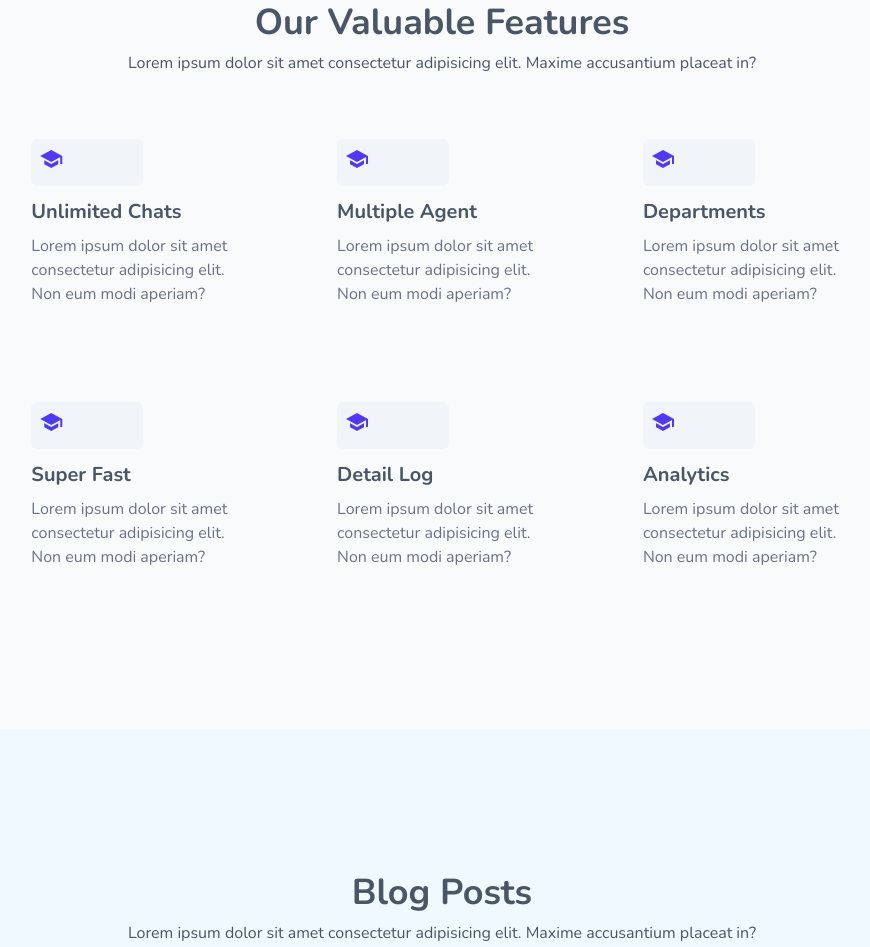
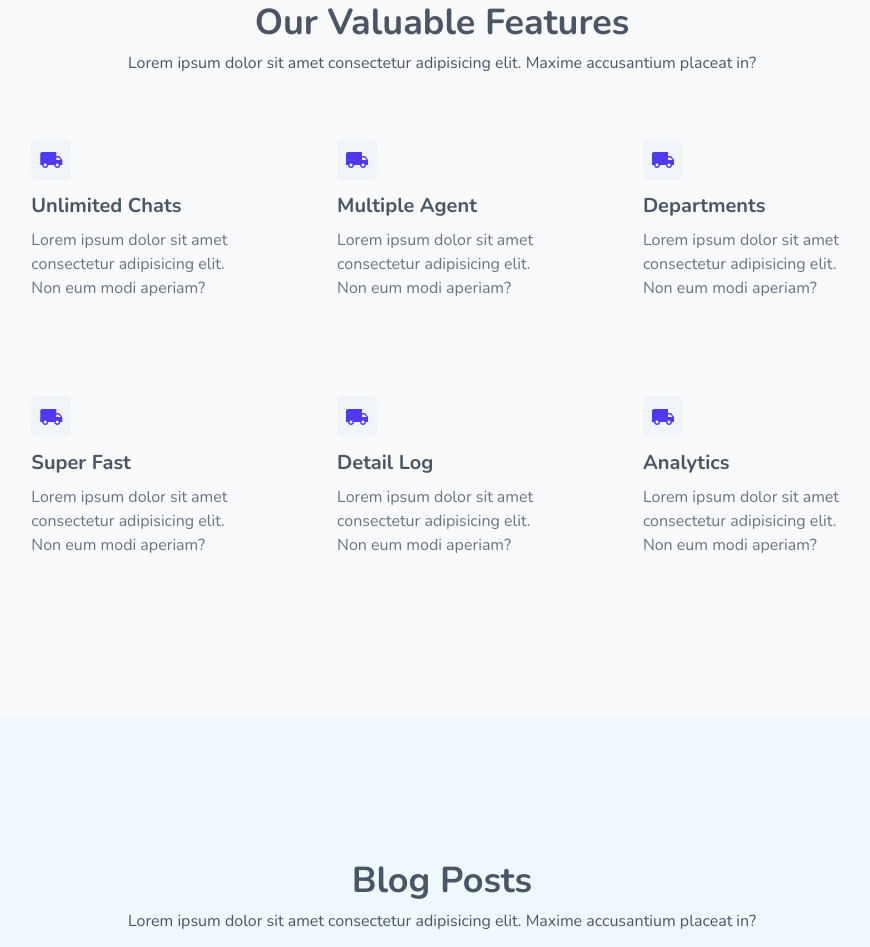
Before and after one commit to johnsonbhaskaran/Tailwind-Projects, a website built with Vite: page tail-biz-listing/index.html in a window 1280 px wide. Shown: the part 7197-8144 px from the top of the page, without its empty margins (198-1068 px from the left). Built offline with nearby package versions, Linux system fonts and the light colour scheme; files whose address does not match are found by name.

Commit message:
Minor: slight modifications

```diff
--- a/tail-biz-listing/index.html
+++ b/tail-biz-listing/index.html
@@ -739,7 +739,7 @@
                     <div>
                       <button
                         class="py-2 px-3 rounded-md shadow bg-indigo-600 text-white hover:bg-indigo-500 hover:shadow-xl">
-                        <span class="material-icons align-middle mr-1">local_shipping</span>
+                        <span class="material-icons mr-1 align-middle">local_shipping</span>
                         Get In Touch
                       </button>
                     </div>
@@ -762,42 +762,42 @@
           <!-- grids -->
           <div class="p-4 rounded-md hover:shadow-lg hover:bg-white">
             <button class="text-gray-600 p-2 bg-slate-100 rounded-md">
-              <span class="material-icons text-indigo-600">schooling</span>
+              <span class="material-icons text-indigo-600 align-middle">local_shipping</span>
             </button>
             <p class="text-xl font-bold mt-3 mb-2 text-gray-600">Unlimited Chats</p>
             <p class="text-gray-500">Lorem ipsum dolor sit amet consectetur adipisicing elit. Non eum modi aperiam?</p>
           </div>
           <div class="p-4 rounded-md hover:shadow-lg hover:bg-white">
             <button class="text-gray-600 p-2 bg-slate-100 rounded-md">
-              <span class="material-icons text-indigo-600">schooling</span>
+              <span class="material-icons text-indigo-600 align-middle">local_shipping</span>
             </button>
             <p class="text-xl font-bold mt-3 mb-2 text-gray-600">Multiple Agent</p>
             <p class="text-gray-500">Lorem ipsum dolor sit amet consectetur adipisicing elit. Non eum modi aperiam?</p>
           </div>
           <div class="p-4 rounded-md hover:shadow-lg hover:bg-white">
             <button class="text-gray-600 p-2 bg-slate-100 rounded-md">
-              <span class="material-icons text-indigo-600">schooling</span>
+              <span class="material-icons text-indigo-600 align-middle">local_shipping</span>
             </button>
             <p class="text-xl font-bold mt-3 mb-2 text-gray-600">Departments</p>
             <p class="text-gray-500">Lorem ipsum dolor sit amet consectetur adipisicing elit. Non eum modi aperiam?</p>
           </div>
           <div class="p-4 rounded-md hover:shadow-lg hover:bg-white">
             <button class="text-gray-600 p-2 bg-slate-100 rounded-md">
-              <span class="material-icons text-indigo-600">schooling</span>
+              <span class="material-icons text-indigo-600 align-middle">local_shipping</span>
             </button>
             <p class="text-xl font-bold mt-3 mb-2 text-gray-600">Super Fast</p>
             <p class="text-gray-500">Lorem ipsum dolor sit amet consectetur adipisicing elit. Non eum modi aperiam?</p>
           </div>
           <div class="p-4 rounded-md hover:shadow-lg hover:bg-white">
             <button class="text-gray-600 p-2 bg-slate-100 rounded-md">
-              <span class="material-icons text-indigo-600">schooling</span>
+              <span class="material-icons text-indigo-600 align-middle">local_shipping</span>
             </button>
             <p class="text-xl font-bold mt-3 mb-2 text-gray-600">Detail Log</p>
             <p class="text-gray-500">Lorem ipsum dolor sit amet consectetur adipisicing elit. Non eum modi aperiam?</p>
           </div>
           <div class="p-4 rounded-md hover:shadow-lg hover:bg-white">
             <button class="text-gray-600 p-2 bg-slate-100 rounded-md">
-              <span class="material-icons text-indigo-600">schooling</span>
+              <span class="material-icons text-indigo-600 align-middle">local_shipping</span>
             </button>
             <p class="text-xl font-bold mt-3 mb-2 text-gray-600">Analytics</p>
             <p class="text-gray-500">Lorem ipsum dolor sit amet consectetur adipisicing elit. Non eum modi aperiam?</p>
```
